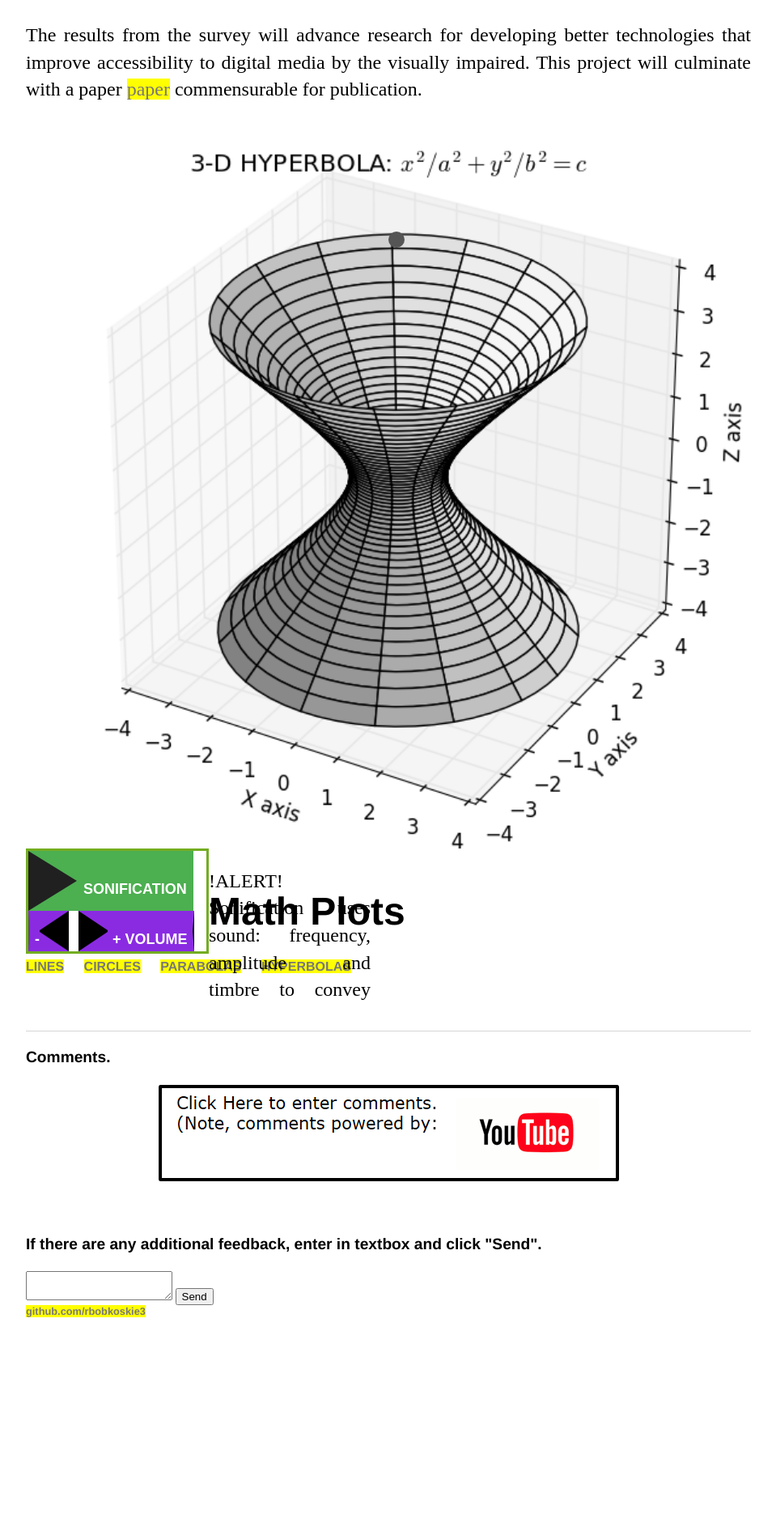
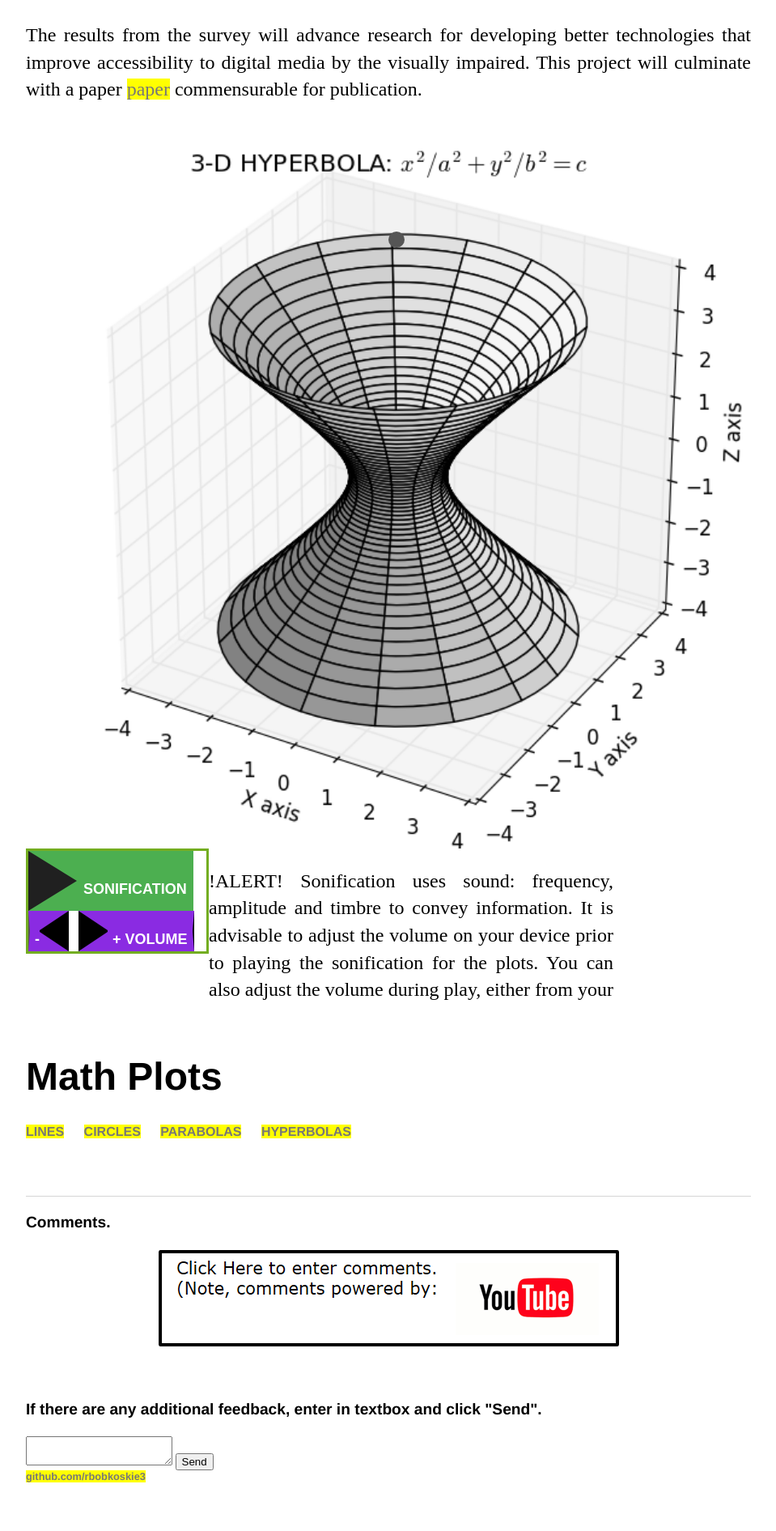
Before and after one commit to rbobkoskie3/rbobkoskie3.github.io, a Jekyll site: the page built from index.html, in a window 1280 px wide. Shown: the part 695-2586 px from the top of the page at 81% size, without its empty margins (160-1119 px from the left). Built offline with Jekyll 4.4.1, drawn with Linux system fonts in a browser that asks for light colours; before the commit the page ends 2382 px from its top, so only the background shows below that.

Commit message:
Add files via upload

```diff
--- a/index.html
+++ b/index.html
@@ -286,12 +286,12 @@ title: Math, Sonification, Plots
             //height:400px;
             //float:left;
 
-            width: 200px;
+            width: 500px;
             height: 200px;
             // height: 100%;
             display:inline-block;
             // float:left;
-            position:absolute;
+            // position:relative;
             overflow-y: scroll;
             // padding: 0px 10px 0px 10px;
             // border: 3px solid #73AD21;
```
